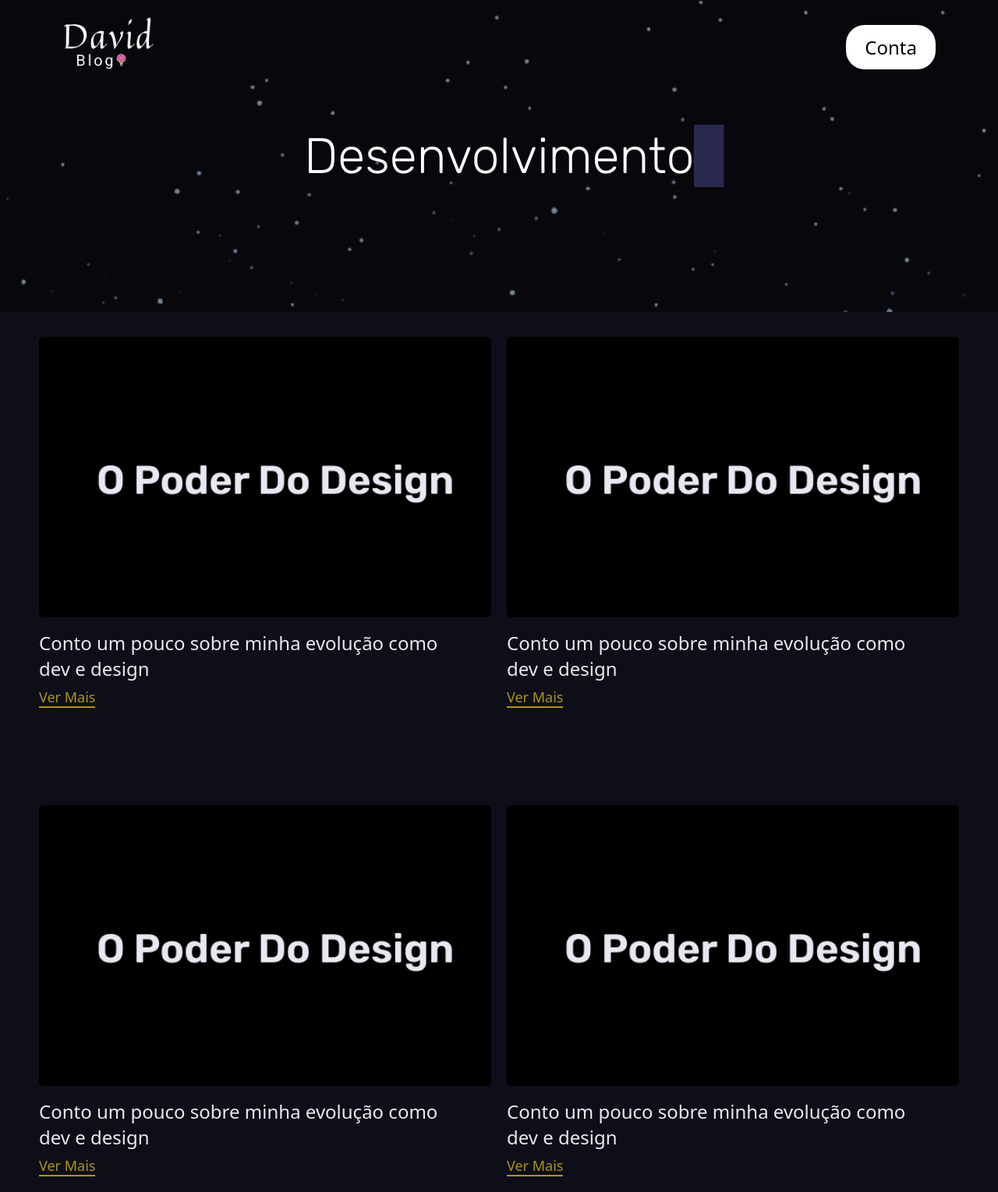
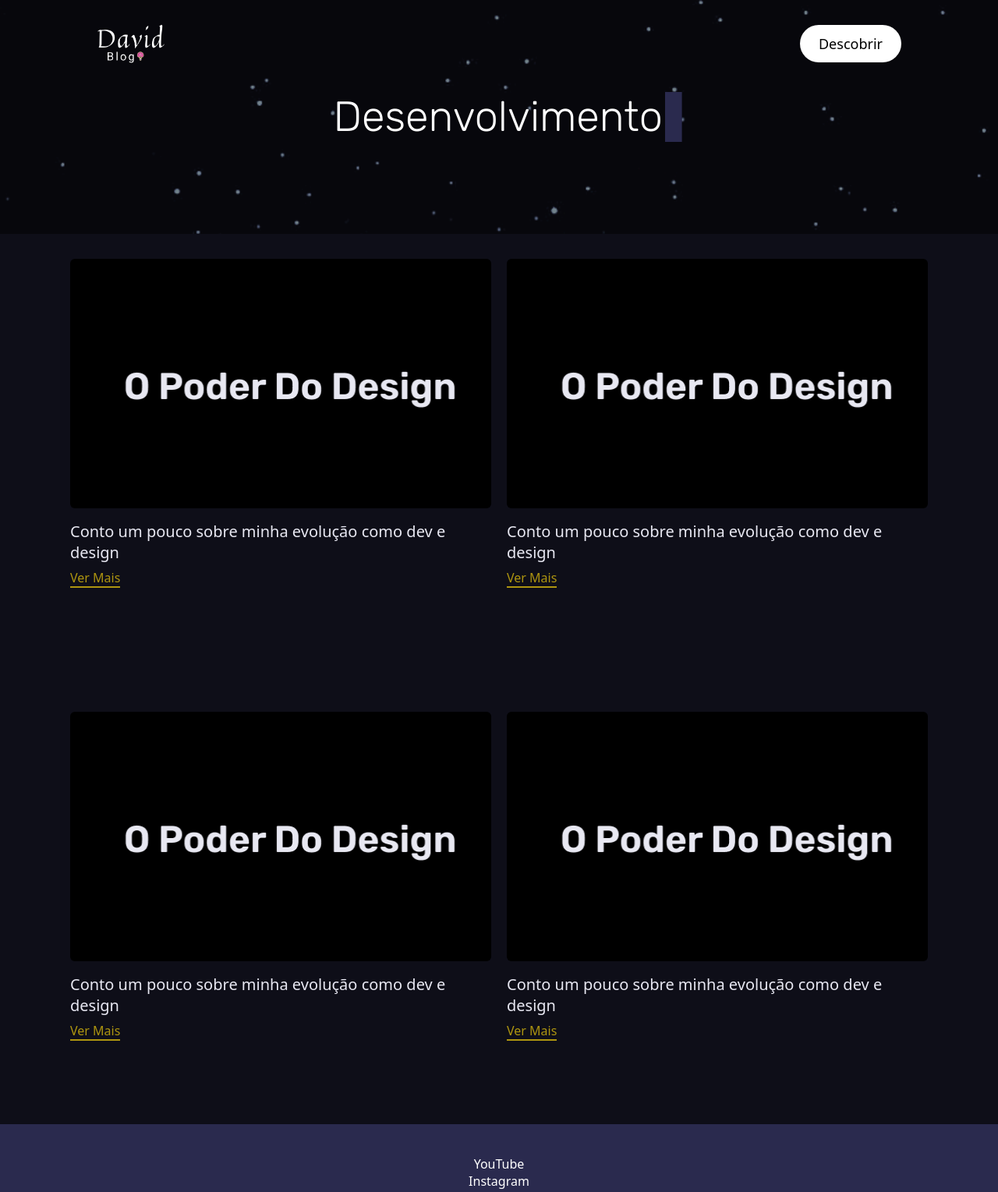
Before and after one commit to DavidMagalhaes0/Blog-1, a plain HTML site: page index.html in a window 1280 px wide. Shown: the top 1529 px of the page at 78% size. Drawn offline with Linux system fonts and the light colour scheme.

Commit message:
adição de novas tarefas

```diff
--- a/css/styles.css
+++ b/css/styles.css
@@ -27,7 +27,7 @@ body{
     height: 89px;
     padding-top: 12px;
     cursor: pointer;
-    padding-left: 80px;
+    padding-left: 84px;
     position: absolute;
     left: 0;
 
@@ -43,12 +43,12 @@ body{
     display: flex;
     padding: 12px 24px;
     position: absolute;
-    right: 80px;
+    right: 84px;
     top: 32px
 }
 
 .login-button:hover {
-    background-color: #E8E8F2;
+    background-color: #bbbbc9;
     transition: 0.3s;
 }
 
@@ -58,9 +58,6 @@ h1 {
     font-weight: lighter;
     font-size: 64px;
     max-width: 500px;
-    /* position: absolute;
-    top: 142px;
-    left: 400px; */
     display: flex;
     align-items: center;
     box-shadow: .6em 0 0 #2a2a4e;
@@ -89,7 +86,7 @@ h1 {
     display: grid;
     grid-template-columns: 580px 580px;
     gap: 20px;
-    justify-content: space-around;
+    justify-content: space-between;
     place-content: center;
 }
 
@@ -204,3 +201,114 @@ h1 {
     display: inline-flex;
     padding-top: 8px;
 }
+
+footer {
+    background-color: #2a2a4e;
+    padding: 40px;
+}
+
+.redessociais a {
+    text-decoration: none;
+    color: white;
+    display: flex;
+    justify-content: center;
+    cursor: pointer;
+    font-weight: 500;
+}
+
+.redessociais a:hover{
+    color: #0E0E18;
+    transition: 0.3s;
+}
+
+
+@media (max-width: 1400px) {
+    h1{
+        font-size: 54px;
+        max-width: 425px;
+    }
+
+    .content {
+        display: grid;
+        grid-template-columns: 540px 540px;
+        justify-content: space-between;
+        place-content: center;
+    }
+
+    .card-1 {
+        width: 540px;
+        height: 529px;
+    }
+
+    .card-1 .mediacard {
+        width: 540px;
+        height: 320px;
+    }
+
+    .card-2 {
+        width: 540px;
+        height: 529px;
+    }
+
+    .card-2 .mediacard {
+        width: 540px;
+        height: 320px;
+    }
+
+    .card-3 {
+        width: 540px;
+        height: 529px;
+    }
+
+    .card-3 .mediacard {
+        width: 540px;
+        height: 320px;
+    }
+
+    .card-4 {
+        width: 540px;
+        height: 529px;
+    }
+
+    .card-4 .mediacard {
+        width: 540px;
+        height: 320px;
+    }
+
+    .logo {
+        height: 69px;
+        margin-left: 40px;
+        margin-top: 12px;
+    }
+
+    .login-button {
+        font-size: 18px;
+        margin-right: 40px;
+    }
+
+    h1 {
+        font-size: 54px;
+        max-width: 425px;
+        display: flex;
+        align-items: center;
+        box-shadow: .4em 0 0 #2a2a4e;
+
+    }
+
+    .container-menu {
+        height: 300px;
+        display: flex;
+        align-content: center;
+
+    }
+
+    .subtitulo {
+        font-size: 20px;
+    }
+
+    .vermais {
+        font-size: 16px;
+    }
+
+
+}
--- a/index.html
+++ b/index.html
@@ -15,7 +15,7 @@
         <div class="container-menu">
             <img src="./arquivos/logo.png" alt="Logo" class="logo" href=""/>
             <nav class="menu">
-            <a class="login-button" href="">Conta</a>
+            <a class="login-button" href="https://davidblog.substack.com/publish/posts">Descobrir</a>
             </nav>
             <h1>Desenvolvimento</h1>
         </div>
@@ -66,8 +66,8 @@
 
     <footer>
         <div class="redessociais">
-            <a href="">YouTube</a>
-            <a href="">Instagram</a>
+            <a href="https://www.youtube.com/@mechamodavid/featured">YouTube</a>
+            <a href="https://www.instagram.com/davidmagalhaesss/">Instagram</a>
         </div>
     </footer>
 
```
